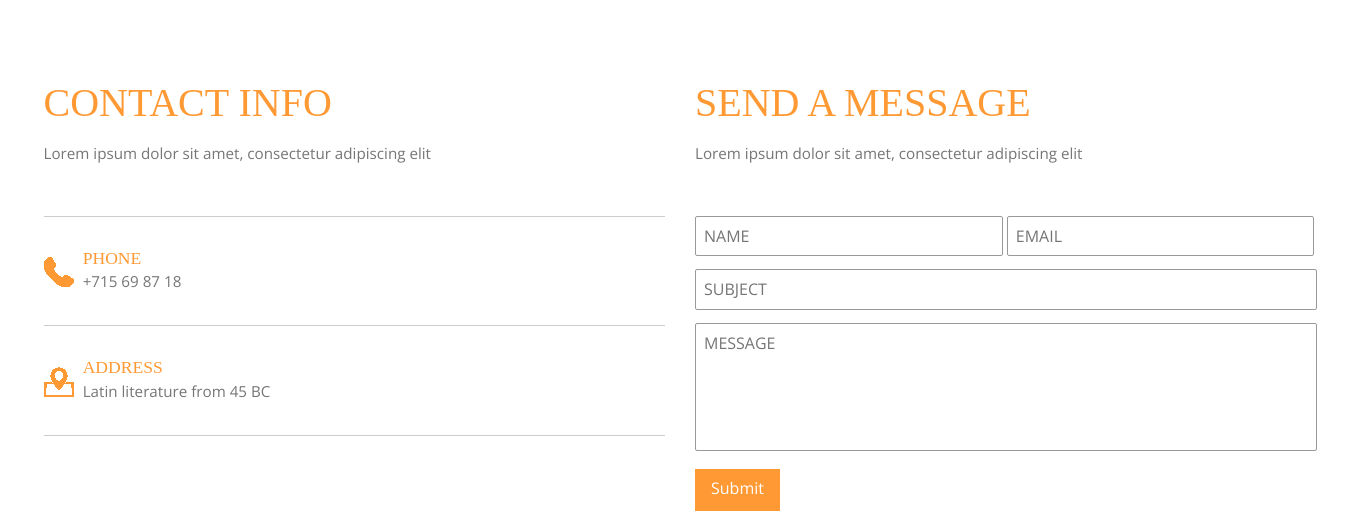
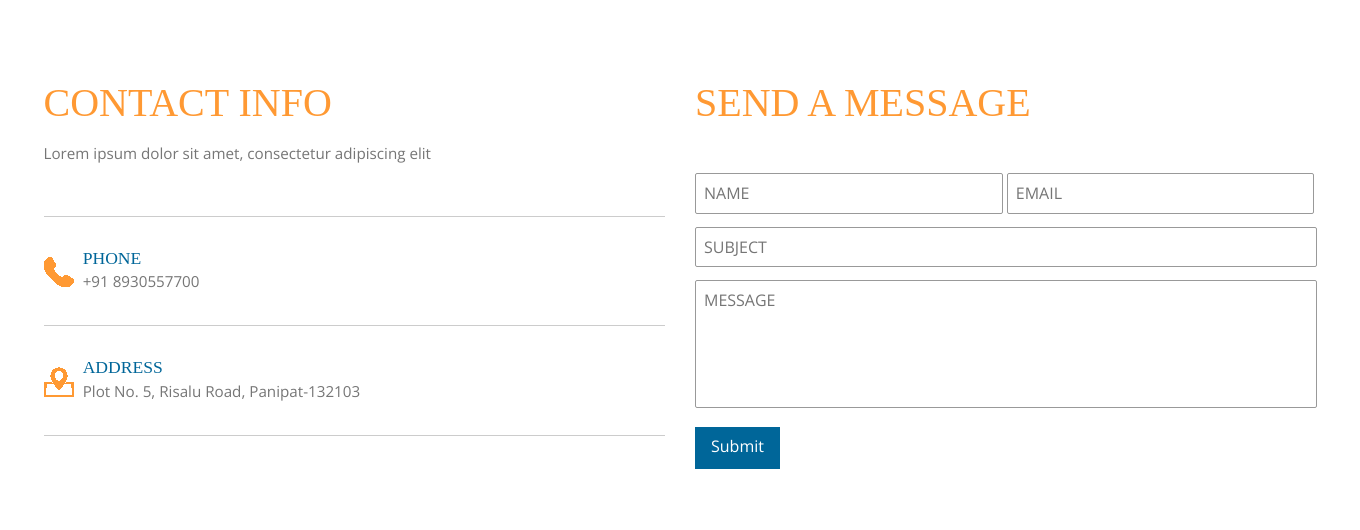
Before and after one commit to meghasingla/handlooms, a PHP site: page /contact.html in a window 1360 px wide. Shown: the part 399-929 px from the top of the page. Run offline with PHP 8.4, Linux system fonts and the light colour scheme; some libraries are stand-ins or nearby versions; some web fonts are replaced.

Commit message:
add changed

```diff
--- a/contact.html
+++ b/contact.html
@@ -87,7 +87,7 @@ Smartphone Compatible web template, free webdesigns for Nokia, Samsung, LG, Sony
 						<span class="con-ph"> </span>
 						<div class="con-para">
 							<h6>Phone</h6>
-							<p>+715 69 87 18</p>
+							<p>+91 8930557700</p>
 						</div>
 						<div class="clearfix"> </div>
 					</div>
@@ -97,7 +97,7 @@ Smartphone Compatible web template, free webdesigns for Nokia, Samsung, LG, Sony
 						<span class="con-location"> </span>
 						<div class="con-para">
 							<h6>Address</h6>
-							<p>Latin literature from 45 BC</p>
+							<p> Plot No. 5, Risalu Road, Panipat-132103</p>
 						</div>
 					</div>
 				</div>
@@ -105,9 +105,9 @@ Smartphone Compatible web template, free webdesigns for Nokia, Samsung, LG, Sony
 			<div class="col-md-6 contact-right w3agile-co">
 				<div class="contact-top">
 					<h3>Send a Message</h3>
-					<p>Lorem ipsum dolor sit amet, consectetur adipiscing elit</p>
+					<!--<p>Lorem ipsum dolor sit amet, consectetur adipiscing elit</p>-->
 				</div>
-				<form action="#" method="post">
+				<form id="contact_form" method="post">
 						<input type="text" class="shart" name="name" placeholder="NAME">
 					 	<input type="text" class="shart" name="email" placeholder="EMAIL">
 					 	<input type="text" class="long" name="subject" placeholder="SUBJECT">
--- a/css/style.css
+++ b/css/style.css
@@ -1054,7 +1054,7 @@ span.con-location {
 }
 .con-para h6 {
     font-size: 1.1em;
-    color: #ff9933;
+    color: #006699;
         text-transform: uppercase;
     font-family: Proxima Nova;;
     margin-bottom: 0.2em;
@@ -1098,11 +1098,11 @@ textarea {
     font-size: 1em;
     color: #fff;
     border: none;
-    background:#ff9933;
+    background:#006699;
     padding: 0.5em 1em;
     outline: none;
     margin: 0.8em 0em;
-    border-bottom: 3px solid #ff9933;
+    border-bottom: 3px solid #006699;
 }
 .contact-right input[type="submit"]:hover{
     background:#767676;
```
Also changed, not shown: form/contact.php (added, +34 -0 lines), templates/contact-user.html (added, +11 -0 lines), templates/contact-mail.html (added).
